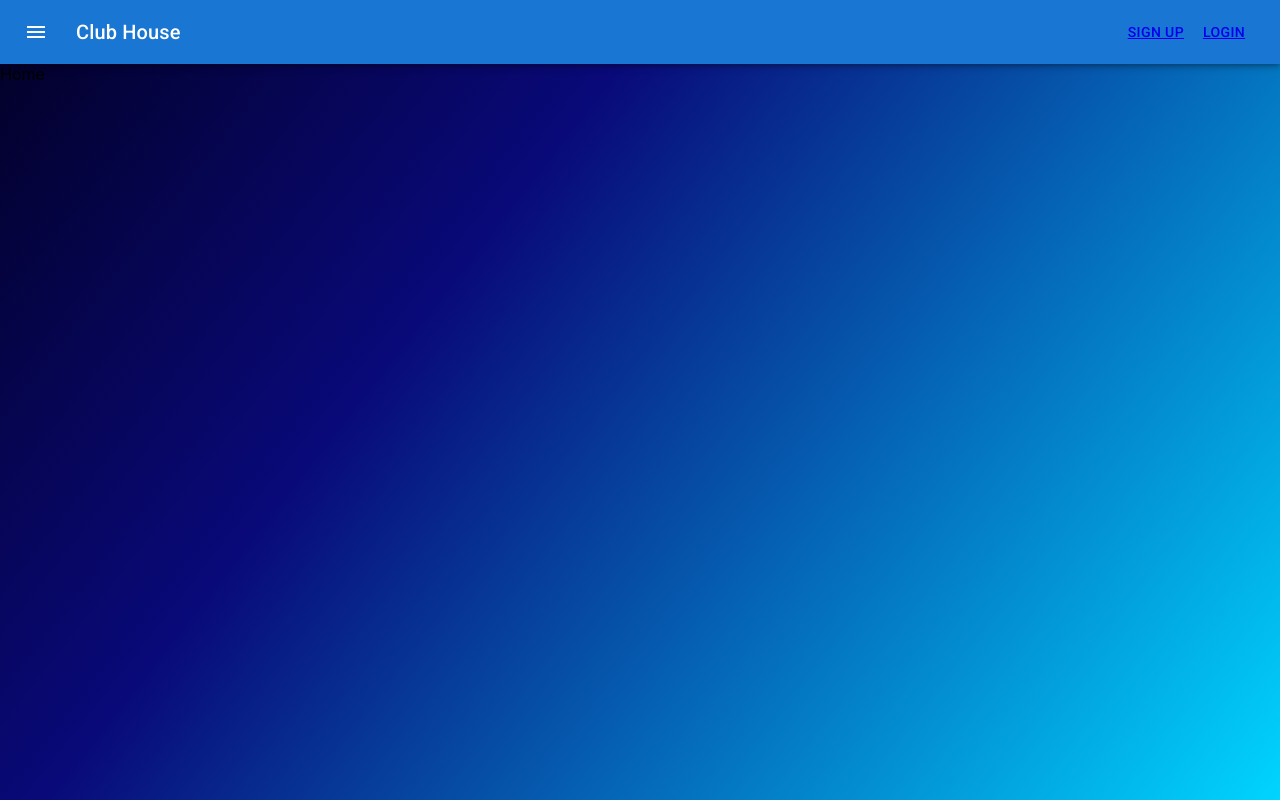
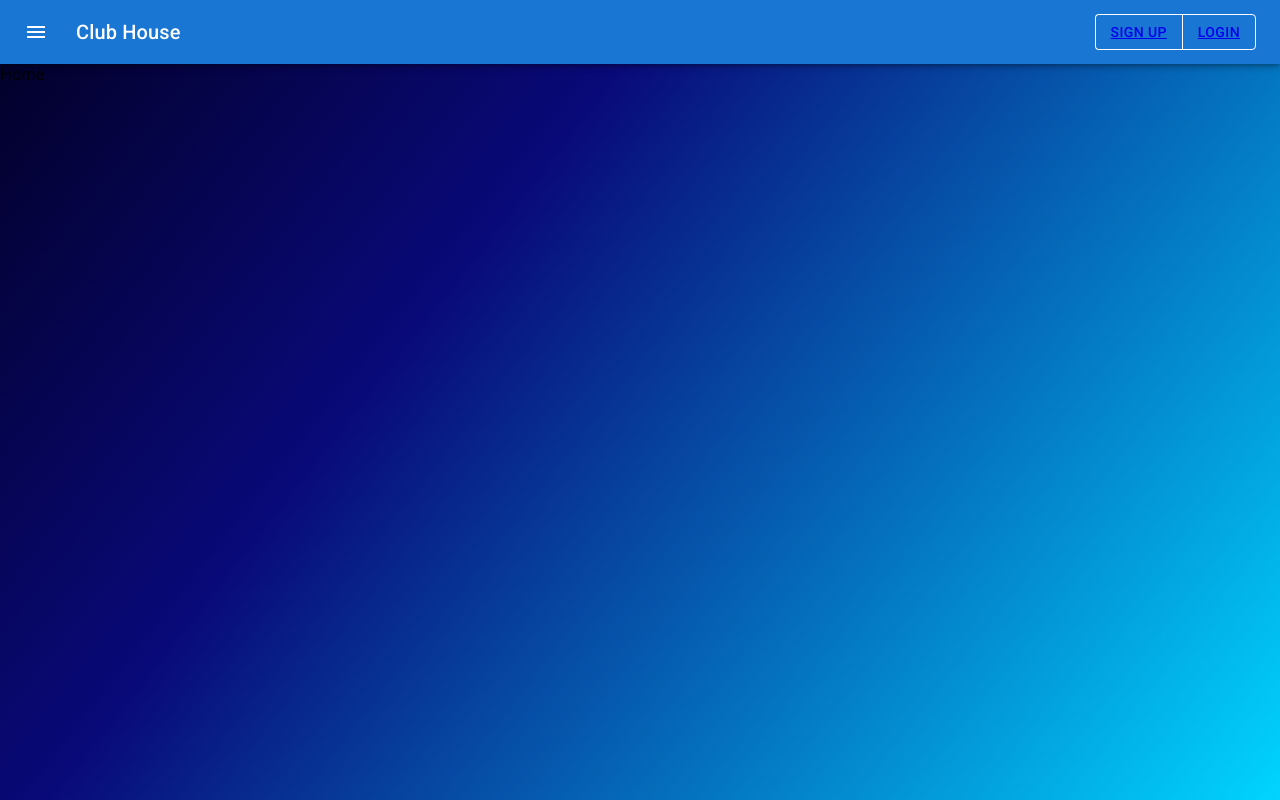
Before and after one commit to SidSaythongphet/phase-3-project-clubhouse-app, a React (Create React App) app: page / in a window 1280 px wide. Built offline with nearby package versions, Linux system fonts and the light colour scheme; no server answers.

Commit message:
add logged in/out

```diff
--- a/src/components/static_components/NavBar.jsx
+++ b/src/components/static_components/NavBar.jsx
@@ -9,16 +9,38 @@ import IconButton from '@mui/material/IconButton';
 import MenuIcon from '@mui/icons-material/Menu';
 import Menu from '@mui/material/Menu';
 import MenuItem from '@mui/material/MenuItem';
+import { ButtonGroup } from '@mui/material';
+import Avatar from '@mui/material/Avatar';
 
-const NavBar = () => {
+const NavBar = ({ loggedIn, currentUser, logoutUser }) => {
     const [anchorEl, setAnchorEl] = useState(null);
     const open = Boolean(anchorEl);
+
     const handleClick = (event) => {
       setAnchorEl(event.currentTarget);
     };
+
     const handleClose = () => {
       setAnchorEl(null);
     };
+
+    const navBarLoggedIn = () => {
+        return (
+            <>
+                <Button color="inherit" onClick={ () => logoutUser() }><Link to="/">Logout</Link></Button>
+                <Avatar>{ currentUser.first_name[0] + currentUser.last_name[0]}</Avatar>
+            </>
+        )
+    }
+
+    const navBarLoggedOut = () => {
+        return (
+            <ButtonGroup>
+                <Button color="inherit"><Link to="/signup">Sign Up</Link></Button>
+                <Button color="inherit"><Link to="/login">Login</Link></Button>
+            </ButtonGroup>
+        )
+    }
 
     return (
         <Box sx={{ flexGrow: 1 }}>
@@ -52,8 +74,7 @@ const NavBar = () => {
                     <Typography variant="h6" component="div" sx={{ flexGrow: 1 }}>
                         Club House
                     </Typography>
-                    <Button color="inherit"><Link to="/signup">Sign Up</Link></Button>
-                    <Button color="inherit"><Link to="/login">Login</Link></Button>
+                    { loggedIn ? navBarLoggedIn() : navBarLoggedOut() }
                 </Toolbar>
             </AppBar>
         </Box>
```
